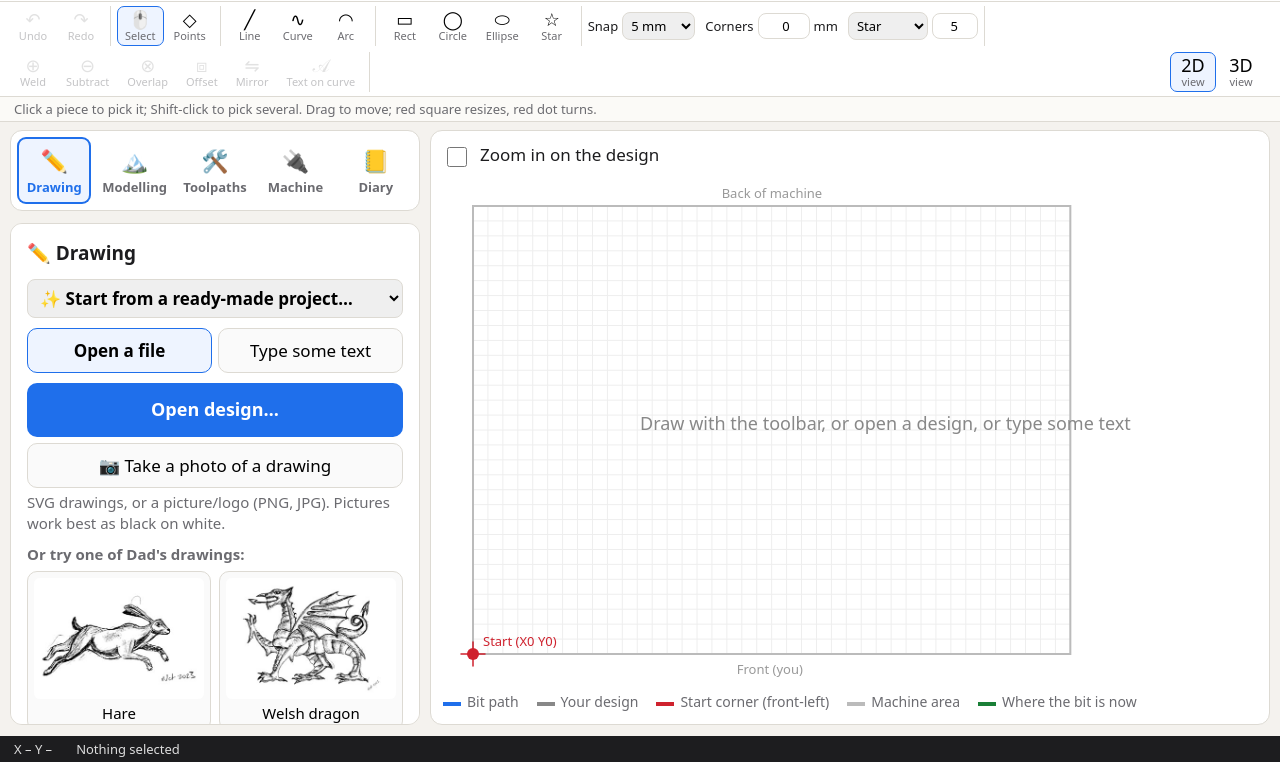
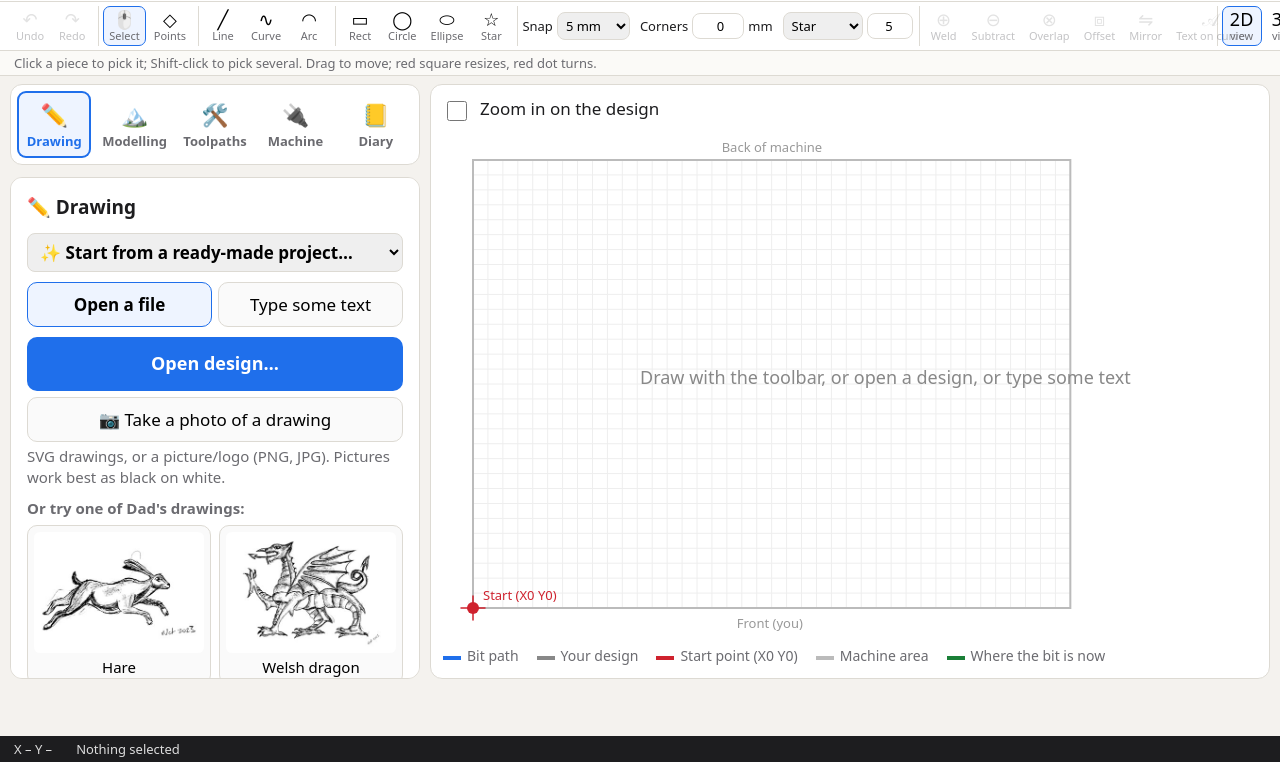
Before and after one commit to KSCNetman/Easy_Carve, a plain HTML site: page index.html in a window 1280 px wide. Shown: the part 38-800 px from the top of the page. Drawn offline with Linux system fonts and the light colour scheme.

Commit message:
New 4-page quick guide for the Aspire-style workspace; toolbar on one row
Co-Authored-By: Claude Opus 5.5 <noreply@anthropic.com>
Claude-Session: https://claude.ai/code/session_01Uz68RKQAcPLTHrT7BMreaz

```diff
--- a/index.html
+++ b/index.html
@@ -24,10 +24,10 @@
   .mbList button { text-align: left; border: none; background: none; padding: 7px 12px; font-size: 14px; border-radius: 6px; }
   .mbList button:hover { background: #eef4ff; }
   .mbList hr { border: none; border-top: 1px solid var(--line); margin: 4px 0; width: 100%; }
-  #toolbar { display: flex; flex-wrap: wrap; gap: 6px; padding: 4px 10px; background: var(--panel); border-bottom: 1px solid var(--line); align-items: stretch; }
+  #toolbar { display: flex; flex-wrap: nowrap; overflow-x: auto; gap: 4px; padding: 4px 10px; background: var(--panel); border-bottom: 1px solid var(--line); align-items: stretch; }
   #toolbar .tg { display: flex; gap: 2px; padding-right: 6px; border-right: 1px solid var(--line); align-items: center; }
   #toolbar .tg:last-child { border-right: none; }
-  #toolbar button { display: flex; flex-direction: column; align-items: center; padding: 3px 7px; min-width: 46px; font-size: 18px; line-height: 1.1; border: 1px solid transparent; background: none; border-radius: 7px; }
+  #toolbar button { display: flex; flex-direction: column; align-items: center; padding: 3px 5px; min-width: 40px; flex: none; font-size: 18px; line-height: 1.1; border: 1px solid transparent; background: none; border-radius: 7px; }
   #toolbar button small { font-size: 11px; color: var(--muted); }
   #toolbar button:hover:not(:disabled) { background: #f2f2f2; }
   #toolbar button.sel { background: #eef4ff; border-color: var(--accent); }
@@ -421,7 +421,7 @@
   <div class="legend">
     <span><i style="background:#1f6feb"></i>Bit path</span>
     <span><i style="background:#888"></i>Your design</span>
-    <span><i style="background:#cf222e"></i>Start corner (front-left)</span>
+    <span><i style="background:#cf222e"></i>Start point (X0 Y0)</span>
     <span><i style="background:#bbb"></i>Machine area</span>
     <span><i style="background:#1a7f37"></i>Where the bit is now</span>
   </div>
--- a/sw.js
+++ b/sw.js
@@ -1,5 +1,5 @@
 // Easy Carve: works offline once opened. Always tries the internet first so updates show up.
-const CACHE = "easy-carve-v2.3";
+const CACHE = "easy-carve-v2.3b";
 const FILES = ["./", "./index.html", "./quick-guide.pdf", "./manifest.webmanifest", "./icon-192.png", "./icon-512.png",
                "./drawings/hare.jpg", "./drawings/dragon.jpg", "./drawings/hare-thumb.jpg", "./drawings/dragon-thumb.jpg"];
 self.addEventListener("install", e => { e.waitUntil(caches.open(CACHE).then(c => c.addAll(FILES))); self.skipWaiting(); });
```
Also changed, not shown: 1 other file.
